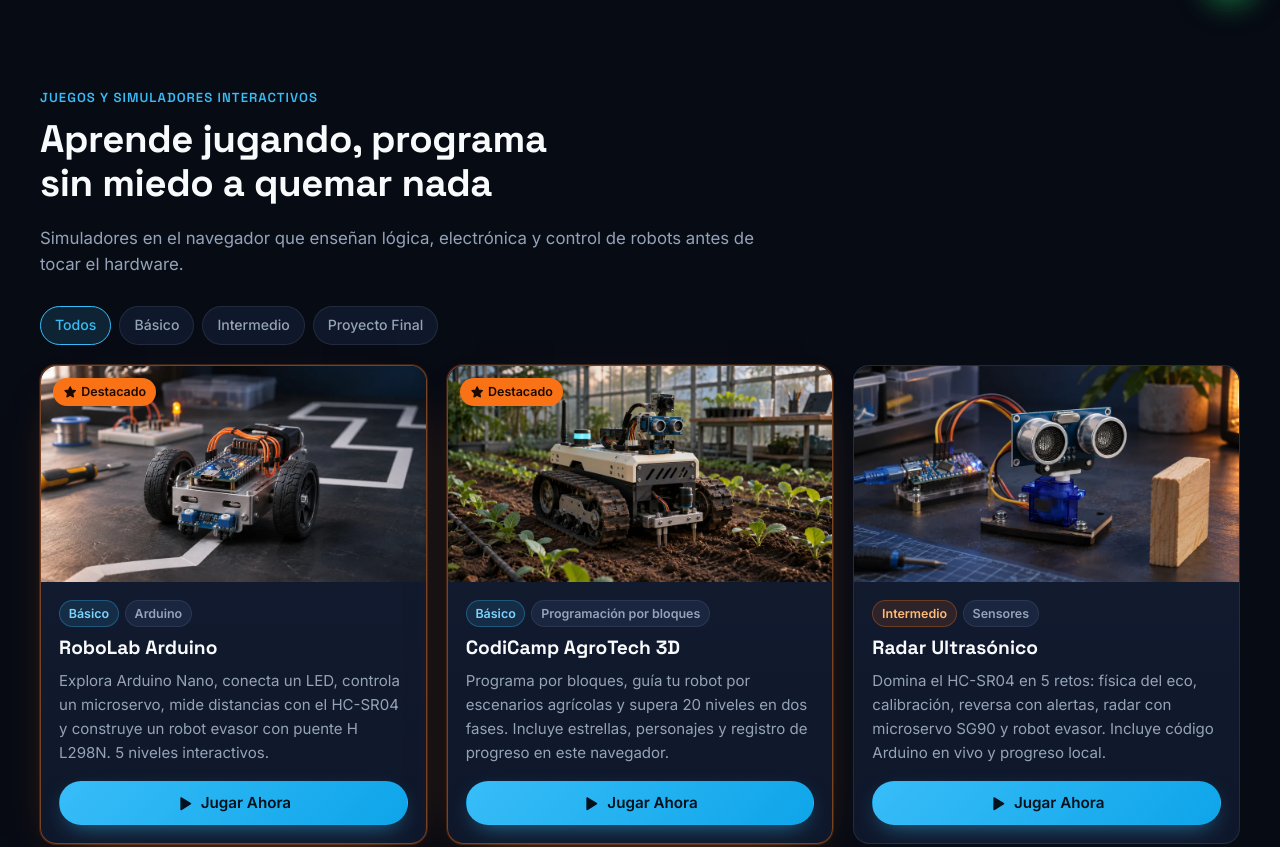
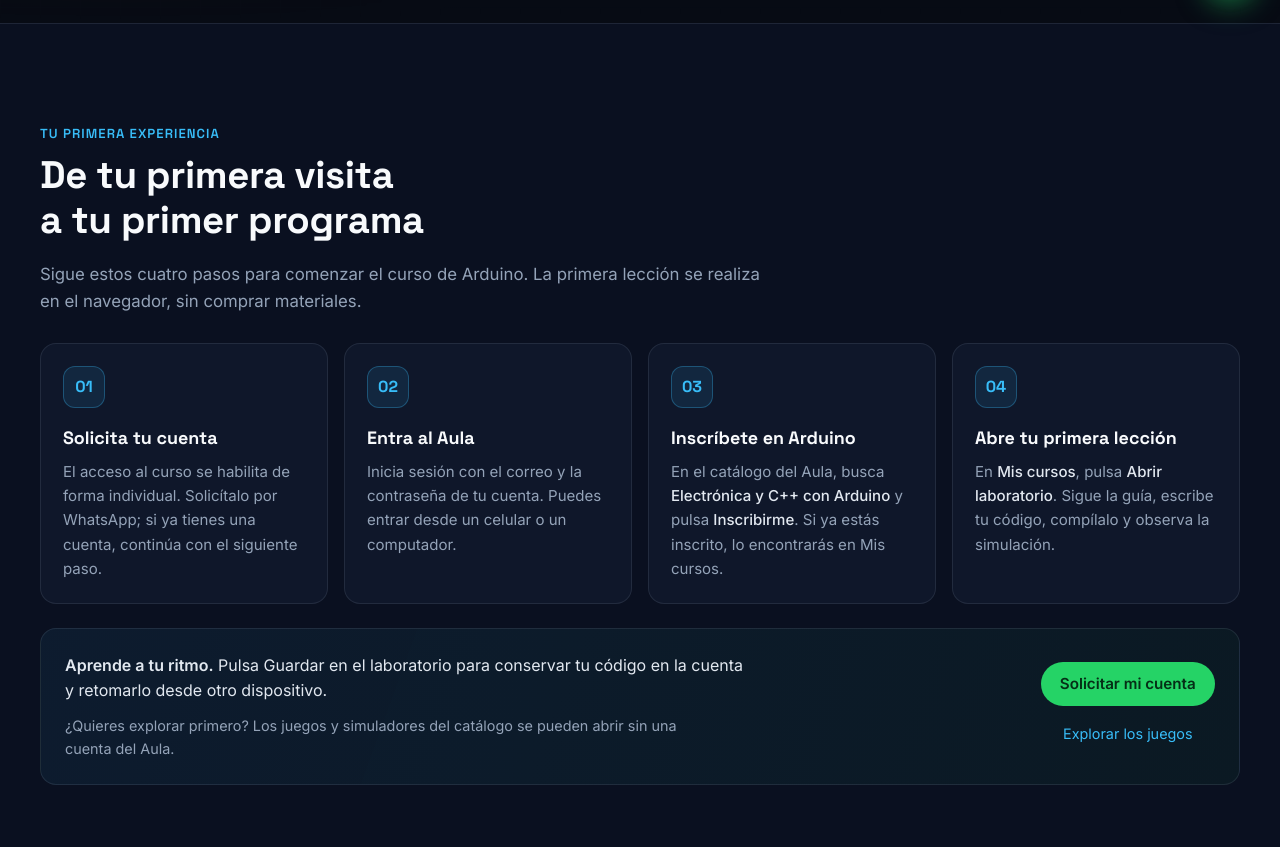
Before and after one commit to compuforero-web/globalt-robotics, a website with bundled scripts: page index.html in a window 1280 px wide. Shown: the part 782-1629 px from the top of the page. Built offline with nearby package versions, Linux system fonts and the light colour scheme; animation ran at ten frames a second; files whose address does not match are found by name.

Commit message:
Añadir guía pública Cómo empezar con pasos de acceso al Aula y solicitud de cuenta

```diff
--- a/index.html
+++ b/index.html
@@ -34,6 +34,7 @@
   <link rel="stylesheet" href="styles/robot-hero.css">
   <link rel="stylesheet" href="styles/components.css">
   <link rel="stylesheet" href="styles/discovery.css">
+  <link rel="stylesheet" href="styles/getting-started.css">
   <script type="module" src="src/public/main.js"></script>
   <script type="application/ld+json">
 {
@@ -100,6 +101,7 @@
             <a class="btn btn--primary btn--lg" href="#juegos">Jugar y aprender</a>
             <a class="btn btn--outline btn--lg" href="#talleres">Ver talleres</a>
           </div>
+          <p class="start-guide__intro"><a href="#como-empezar">¿Primera vez? Descubre cómo empezar →</a></p>
           <dl class="hero__stats">
             <div><dt id="stat-games">5</dt><dd>Simuladores</dd></div>
             <div><dt id="stat-courses">8</dt><dd>Cursos en ruta</dd></div>
@@ -114,6 +116,50 @@
             <button class="robot-scene__pause" data-robot-pause type="button" aria-pressed="false">Pausar animación</button>
             <button class="robot-scene__static" data-robot-transform type="button" hidden>Ver dron</button>
             <p class="robot-scene__fallback">Robot transformable en dron con propulsión dorsal.</p>
+          </div>
+        </div>
+      </div>
+    </section>
+
+
+    <section id="como-empezar" class="section section--alt start-guide" aria-labelledby="start-guide-title">
+      <div class="container">
+        <header class="section__head">
+          <p class="eyebrow eyebrow--cyan">Tu primera experiencia</p>
+          <h2 id="start-guide-title">De tu primera visita a tu primer programa</h2>
+          <p>Sigue estos cuatro pasos para comenzar el curso de Arduino. La primera lección se realiza en el navegador, sin comprar materiales.</p>
+        </header>
+        <ol class="start-guide__steps" role="list">
+          <li class="start-guide__step">
+            <span class="start-guide__number" aria-hidden="true">01</span>
+            <h3>Solicita tu cuenta</h3>
+            <p>El acceso al curso se habilita de forma individual. Solicítalo por WhatsApp; si ya tienes una cuenta, continúa con el siguiente paso.</p>
+          </li>
+          <li class="start-guide__step">
+            <span class="start-guide__number" aria-hidden="true">02</span>
+            <h3>Entra al Aula</h3>
+            <p>Inicia sesión con el correo y la contraseña de tu cuenta. Puedes entrar desde un celular o un computador.</p>
+          </li>
+          <li class="start-guide__step">
+            <span class="start-guide__number" aria-hidden="true">03</span>
+            <h3>Inscríbete en Arduino</h3>
+            <p>En el catálogo del Aula, busca <strong>Electrónica y C++ con Arduino</strong> y pulsa <strong>Inscribirme</strong>. Si ya estás inscrito, lo encontrarás en Mis cursos.</p>
+          </li>
+          <li class="start-guide__step">
+            <span class="start-guide__number" aria-hidden="true">04</span>
+            <h3>Abre tu primera lección</h3>
+            <p>En <strong>Mis cursos</strong>, pulsa <strong>Abrir laboratorio</strong>. Sigue la guía, escribe tu código, compílalo y observa la simulación.</p>
+          </li>
+        </ol>
+        <div class="start-guide__next">
+          <div>
+            <p><strong>Aprende a tu ritmo.</strong> Pulsa Guardar en el laboratorio para conservar tu código en la cuenta y retomarlo desde otro dispositivo.</p>
+            <p class="start-guide__note">¿Quieres explorar primero? Los juegos y simuladores del catálogo se pueden abrir sin una cuenta del Aula.</p>
+          </div>
+          <div class="start-guide__actions">
+            <a class="btn btn--wa" data-wa="access" href="https://wa.me/573144864187?text=Hola%2C%20quiero%20solicitar%20una%20cuenta%20para%20el%20curso%20de%20Arduino.">Solicitar mi cuenta</a>
+            <a class="btn btn--primary" data-aula-link hidden href="aula/">Entrar al Aula</a>
+            <a class="start-guide__games" href="#juegos">Explorar los juegos</a>
           </div>
         </div>
       </div>
@@ -205,7 +251,7 @@
       </div>
       <nav aria-label="Secciones">
         <h3>Explora</h3>
-        <ul><li><a href="#juegos">Juegos</a></li><li><a href="#programacion">Programación</a></li><li><a href="#ia">Inteligencia Artificial</a></li><li><a href="#talleres">Talleres</a></li></ul>
+        <ul><li><a href="#como-empezar">Cómo empezar</a></li><li><a href="#juegos">Juegos</a></li><li><a href="#programacion">Programación</a></li><li><a href="#ia">Inteligencia Artificial</a></li><li><a href="#talleres">Talleres</a></li></ul>
       </nav>
       <div>
         <h3>Contacto</h3>
--- a/src/utils/whatsapp.js
+++ b/src/utils/whatsapp.js
@@ -7,6 +7,7 @@ export const waLink = (message) =>
   `https://wa.me/${number}?text=${encodeURIComponent(message)}`;
 
 export const waMsg = {
+  access: 'Hola, quiero solicitar una cuenta para acceder al curso de Arduino en GLOBALT ROBOTICS.',
   general: 'Hola, me interesa información sobre GLOBALT ROBOTICS',
   workshops: 'Hola, me interesa información sobre los talleres de GLOBALT ROBOTICS',
   workshop: (t) => `Hola, me interesa información sobre el taller "${t}" de GLOBALT ROBOTICS. ¿Me pueden enviar fechas y precios?`,
--- /dev/null
+++ b/styles/getting-started.css
@@ -0,0 +1,39 @@
+/* Guía de inicio: estilos aislados de las tarjetas, juegos y Aula. */
+.start-guide__intro { margin: -18px 0 28px; font-size: .94rem; }
+.start-guide__intro a { display: inline-block; padding-block: 6px; text-underline-offset: 4px; }
+.start-guide__steps {
+  display: grid; grid-template-columns: repeat(4, minmax(0, 1fr));
+  gap: 16px; list-style: none; margin: 0; padding: 0;
+}
+.start-guide__step {
+  min-width: 0; padding: 22px; border: 1px solid var(--border);
+  border-radius: var(--radius); background: var(--surface);
+}
+.start-guide__number {
+  display: inline-grid; place-items: center; width: 42px; height: 42px;
+  margin-bottom: 20px; border: 1px solid rgba(56, 189, 248, .3); border-radius: 12px;
+  background: rgba(56, 189, 248, .1); color: var(--cyan);
+  font: 700 1rem var(--font-display);
+}
+.start-guide__step h3 { font-size: 1.12rem; margin-bottom: 12px; }
+.start-guide__step p { margin: 0; color: var(--muted); font-size: .94rem; overflow-wrap: anywhere; }
+.start-guide__step strong { color: var(--text); font-weight: 500; }
+.start-guide__next {
+  display: grid; grid-template-columns: minmax(0, 1fr) auto; align-items: center;
+  gap: 28px; margin-top: 24px; padding: 24px;
+  border: 1px solid var(--border); border-radius: var(--radius);
+  background: linear-gradient(110deg, rgba(56, 189, 248, .07), rgba(34, 197, 94, .05));
+}
+.start-guide__next p { margin: 0; max-width: 68ch; }
+.start-guide__next .start-guide__note { margin-top: 10px; color: var(--muted); font-size: .9rem; }
+.start-guide__actions { display: flex; flex-direction: column; align-items: stretch; gap: 10px; }
+.start-guide__games { padding: 6px 10px; text-align: center; font-size: .9rem; }
+@media (max-width: 1000px) {
+  .start-guide__steps { grid-template-columns: repeat(2, minmax(0, 1fr)); }
+}
+@media (max-width: 600px) {
+  .start-guide__steps, .start-guide__next { grid-template-columns: minmax(0, 1fr); }
+  .start-guide__step { padding: 20px; }
+  .start-guide__next { padding: 20px; gap: 20px; }
+  .start-guide__number { margin-bottom: 14px; }
+}
```
